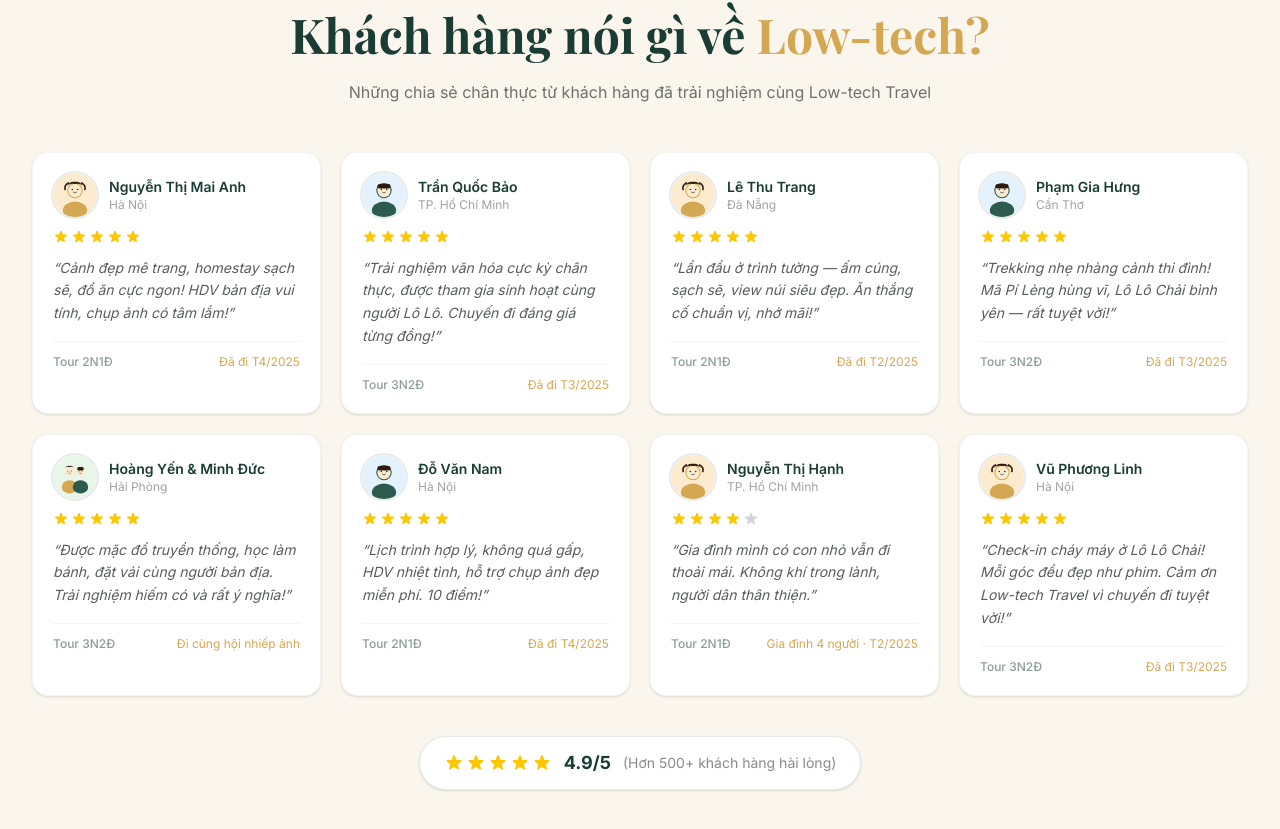
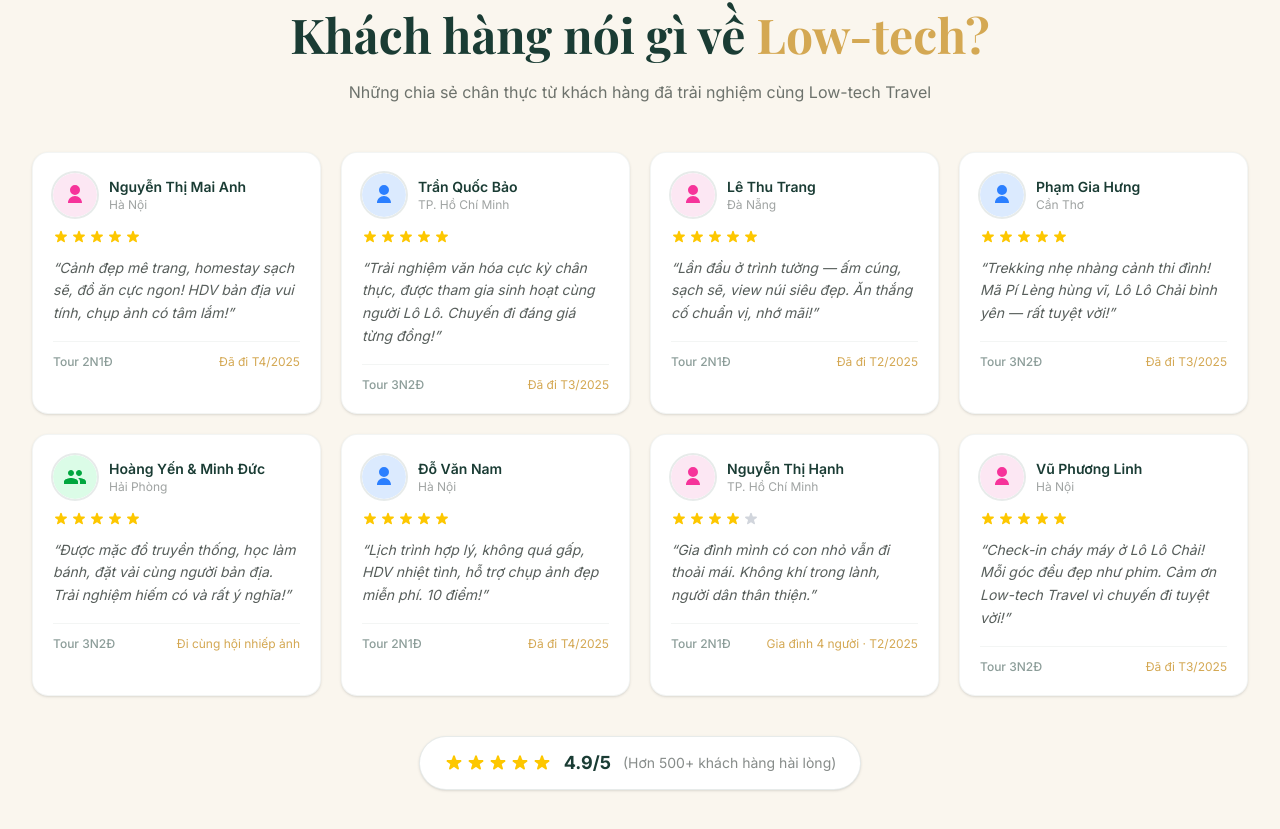
Before and after one commit to ahihi8z8z/web_test, a React (Vite) app: page / in a window 1280 px wide. Shown: the part 6856-7685 px from the top of the page. Built offline with nearby package versions, Linux system fonts and the light colour scheme.

Commit message:
style: simplify avatar icons to minimal user silhouettes

```diff
--- a/src/components/Testimonials.jsx
+++ b/src/components/Testimonials.jsx
@@ -78,55 +78,31 @@
 function AvatarIcon({ gender }) {
   if (gender === 'female') {
     return (
-      <svg className="w-full h-full" viewBox="0 0 80 80" fill="none">
-        <circle cx="40" cy="40" r="40" fill="#FDEBD0" />
-        <circle cx="40" cy="32" r="14" fill="#D4A853" />
-        <ellipse cx="40" cy="68" rx="22" ry="16" fill="#D4A853" />
-        <circle cx="40" cy="32" r="12" fill="#FDEBD0" />
-        <circle cx="35" cy="30" r="1.5" fill="#1a3c34" />
-        <circle cx="45" cy="30" r="1.5" fill="#1a3c34" />
-        <path d="M37 35 Q40 38 43 35" stroke="#1a3c34" strokeWidth="1.2" fill="none" strokeLinecap="round" />
-        <path d="M24 26 Q30 14 40 16 Q50 14 56 26 Q52 18 40 20 Q28 18 24 26Z" fill="#2d1a0e" />
-        <path d="M22 30 Q20 22 28 18" stroke="#2d1a0e" strokeWidth="3" fill="none" strokeLinecap="round" />
-        <path d="M58 30 Q60 22 52 18" stroke="#2d1a0e" strokeWidth="3" fill="none" strokeLinecap="round" />
-      </svg>
+      <div className="w-full h-full rounded-full bg-pink-100 flex items-center justify-center">
+        <svg className="w-6 h-6 text-pink-500" fill="currentColor" viewBox="0 0 24 24">
+          <path d="M12 2a5 5 0 1 0 0 10 5 5 0 0 0 0-10Zm-7 18c0-3.87 3.13-7 7-7s7 3.13 7 7H5Z" />
+        </svg>
+      </div>
     )
   }
 
   if (gender === 'couple') {
     return (
-      <svg className="w-full h-full" viewBox="0 0 80 80" fill="none">
-        <circle cx="40" cy="40" r="40" fill="#E8F5E9" />
-        <circle cx="30" cy="30" r="9" fill="#FDEBD0" />
-        <circle cx="30" cy="30" r="7" fill="#FDEBD0" />
-        <circle cx="27" cy="29" r="1" fill="#1a3c34" />
-        <circle cx="33" cy="29" r="1" fill="#1a3c34" />
-        <path d="M28 33 Q30 35 32 33" stroke="#1a3c34" strokeWidth="0.8" fill="none" strokeLinecap="round" />
-        <path d="M21 25 Q25 18 30 20 Q35 18 39 25 Q36 20 30 22 Q24 20 21 25Z" fill="#2d1a0e" />
-        <ellipse cx="30" cy="58" rx="14" ry="12" fill="#D4A853" />
-        <circle cx="50" cy="30" r="9" fill="#FDEBD0" />
-        <circle cx="50" cy="30" r="7" fill="#FDEBD0" />
-        <circle cx="47" cy="29" r="1" fill="#1a3c34" />
-        <circle cx="53" cy="29" r="1" fill="#1a3c34" />
-        <path d="M48 33 Q50 35 52 33" stroke="#1a3c34" strokeWidth="0.8" fill="none" strokeLinecap="round" />
-        <rect x="44" y="22" width="12" height="6" rx="3" fill="#2d1a0e" />
-        <ellipse cx="50" cy="58" rx="14" ry="12" fill="#2d5a4e" />
-      </svg>
+      <div className="w-full h-full rounded-full bg-green-100 flex items-center justify-center">
+        <svg className="w-6 h-6 text-green-600" fill="currentColor" viewBox="0 0 24 24">
+          <path d="M16 11c1.66 0 2.99-1.34 2.99-3S17.66 5 16 5s-3 1.34-3 3 1.34 3 3 3Zm-8 0c1.66 0 2.99-1.34 2.99-3S9.66 5 8 5 5 6.34 5 8s1.34 3 3 3Zm0 2c-2.33 0-7 1.17-7 3.5V19h14v-2.5C15 14.17 10.33 13 8 13Zm8 0c-.29 0-.62.02-.97.05 1.16.84 1.97 1.97 1.97 3.45V19h6v-2.5C23 14.17 18.33 13 16 13Z" />
+        </svg>
+      </div>
     )
   }
 
-  // male (default)
+  // male
   return (
-    <svg className="w-full h-full" viewBox="0 0 80 80" fill="none">
-      <circle cx="40" cy="40" r="40" fill="#E3F2FD" />
-      <circle cx="40" cy="32" r="14" fill="#2d5a4e" />
-      <ellipse cx="40" cy="68" rx="22" ry="16" fill="#2d5a4e" />
-      <circle cx="40" cy="32" r="12" fill="#FDEBD0" />
-      <circle cx="35" cy="30" r="1.5" fill="#1a3c34" />
-      <circle cx="45" cy="30" r="1.5" fill="#1a3c34" />
-      <path d="M37 35 Q40 38 43 35" stroke="#1a3c34" strokeWidth="1.2" fill="none" strokeLinecap="round" />
-      <rect x="28" y="20" width="24" height="8" rx="4" fill="#2d1a0e" />
-    </svg>
+    <div className="w-full h-full rounded-full bg-blue-100 flex items-center justify-center">
+      <svg className="w-6 h-6 text-blue-500" fill="currentColor" viewBox="0 0 24 24">
+        <path d="M12 2a5 5 0 1 0 0 10 5 5 0 0 0 0-10Zm-7 18c0-3.87 3.13-7 7-7s7 3.13 7 7H5Z" />
+      </svg>
+    </div>
   )
 }
 
```
